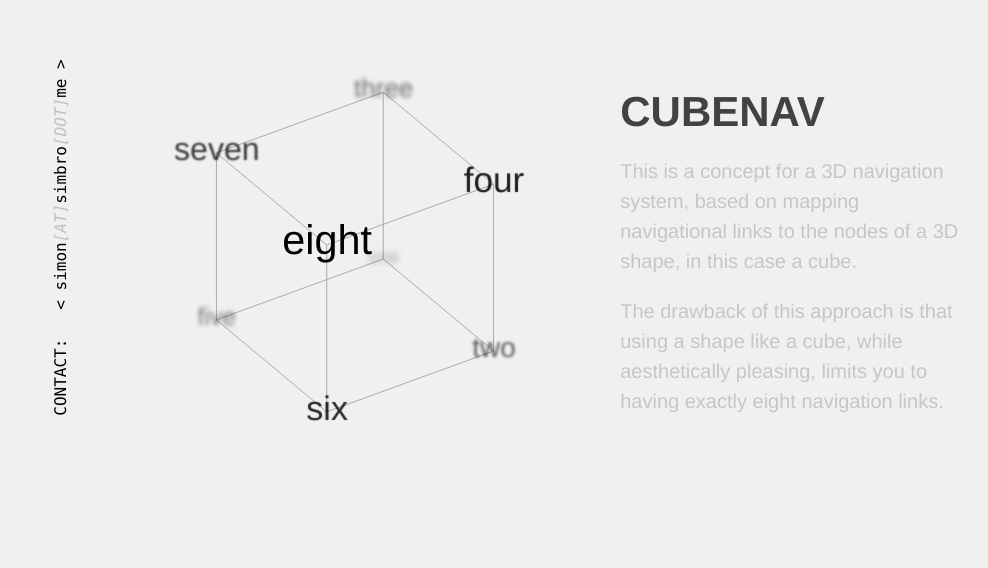
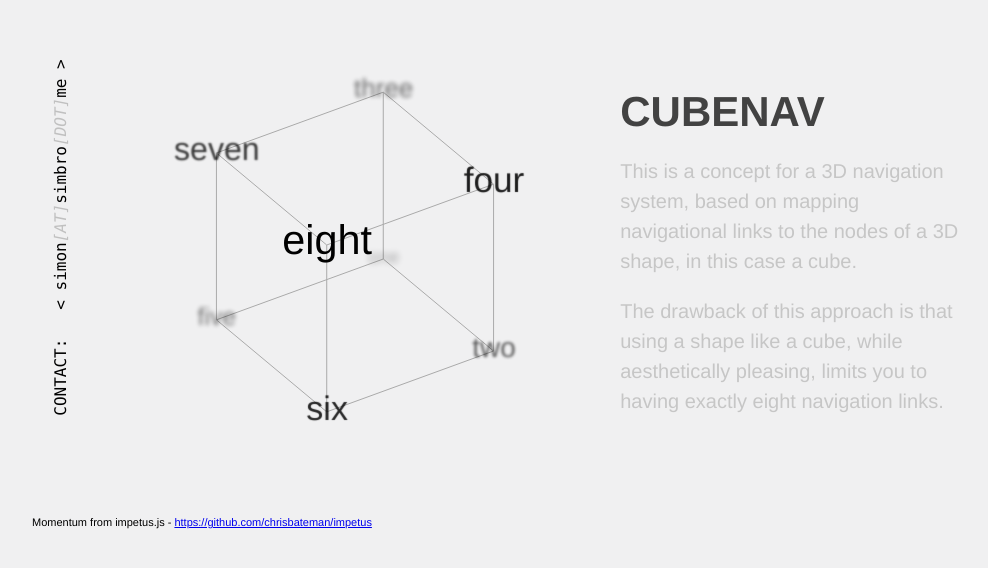
Before and after one commit to orbmis/cubemenu, a plain HTML site: page index.html in a window 1280 px wide. Shown: the whole page, without its empty margins (186-1174 px from the left). Drawn offline with Linux system fonts and the light colour scheme.

Commit message:
Added footer text

```diff
--- a/index.html
+++ b/index.html
@@ -72,6 +72,13 @@
                     cursor: pointer;
                     transform: translate(-50%,-60%);
                 }
+            footer {
+                font-size: 11px;
+                margin: 40px auto;
+                width: 1080px;
+                text-align: left;
+                padding-left: 210px;
+            }
         </style>
     </head>
 
@@ -94,6 +101,10 @@
                 </section>
             </article>
         </div>
+
+        <footer>
+            Momentum from impetus.js - <a href="https://github.com/chrisbateman/impetus">https://github.com/chrisbateman/impetus</a>
+        </footer>
 
         <script src="impetus.min.js"></script>
 
```
